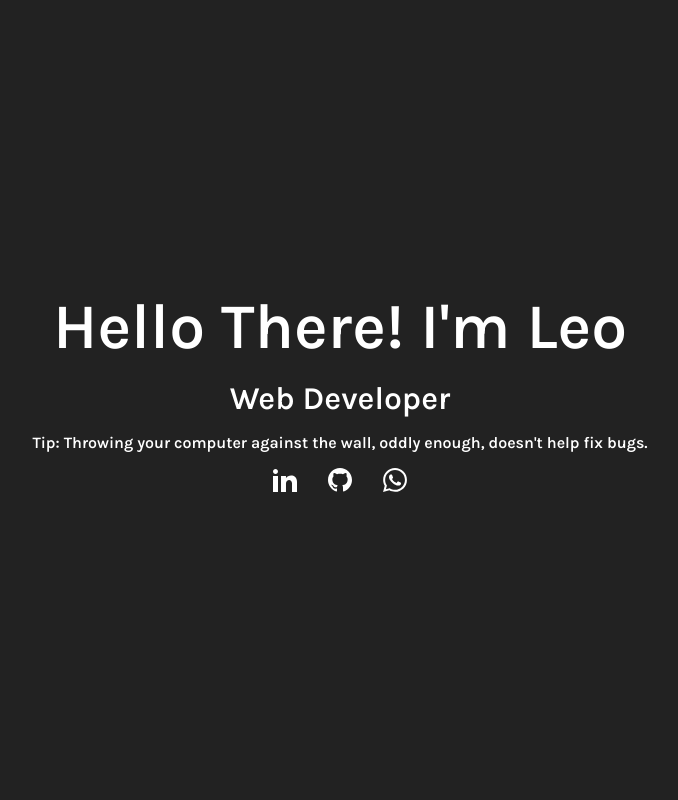
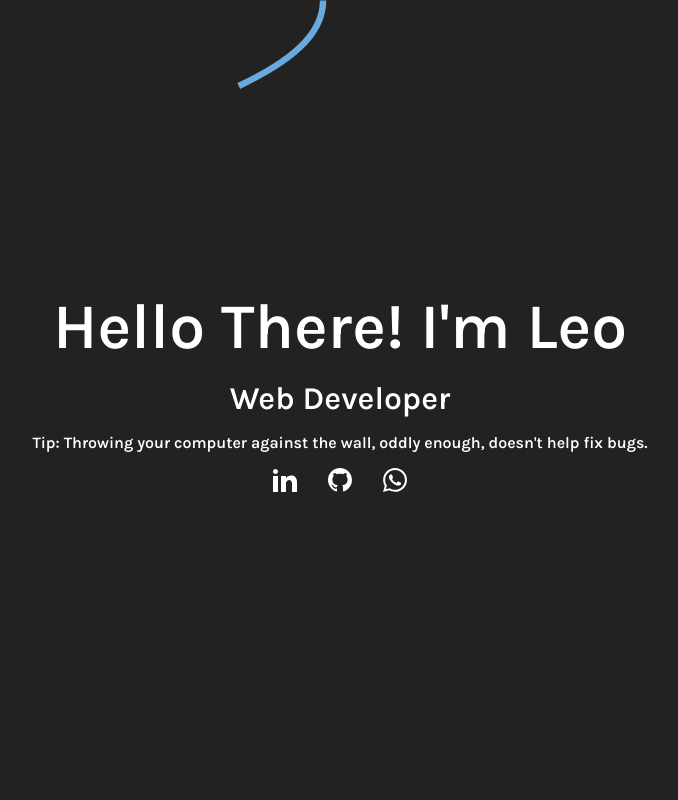
Before and after one commit to DevLeonardoFA/mysite, a Nuxt app: page / in a window 1280 px wide. Shown: the top 800 px of the page, without its empty margins (300-978 px from the left). Built offline with nearby package versions, Linux system fonts and the light colour scheme.

Commit message:
Align line animation

```diff
--- a/components/Line.vue
+++ b/components/Line.vue
@@ -57,7 +57,7 @@
           ease: "none",
           scrollTrigger: {
             trigger: svg,
-            start: "top top",
+            start: "top 25px",
             end: "bottom bottom",
             scrub: 1,
           },
@@ -85,6 +85,12 @@
 
     svg{
       margin: 0 auto;
+      display: block;
+      width: 100%;
+      overflow-clip-margin: unset;
+      overflow: unset;
+      fill: none;
+      height: max-content;
 
       path{
         stroke: #69A9DD ;
```
